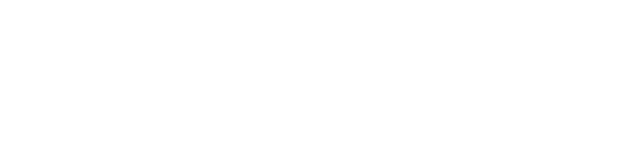
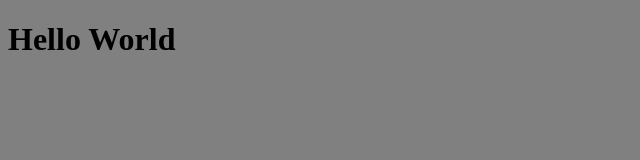
Before and after one commit to ptug81042/git-practice, a plain HTML site: page index.html in a window 1280 px wide. Shown: the whole page, without its empty margins (0-640 px from the left). Drawn offline with Linux system fonts and the light colour scheme.

Commit message:
Style body background color.

```diff
--- a/index.html
+++ b/index.html
@@ -3,9 +3,10 @@
     <head>
         <meta charset="UTF-8">
         <meta name="viewport" content="width=device-width, initial-scale=1.0">
+        <link rel="stylesheet" href="style.css">
         <title>Document</title>
     </head>
     <body>
-
+        <h1>Hello World</h1>
     </body>
 </html>
--- /dev/null
+++ b/style.css
@@ -0,0 +1,3 @@
+body {
+    background-color: gray;
+}
```
